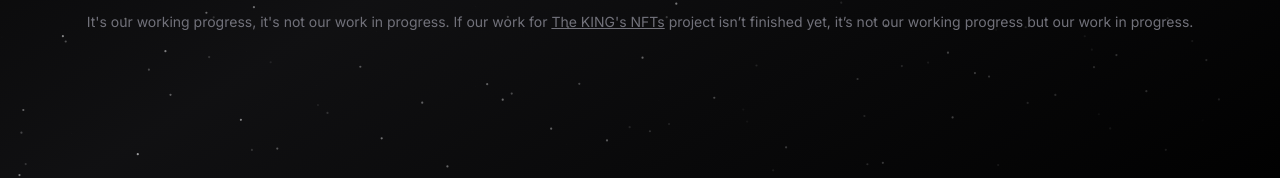
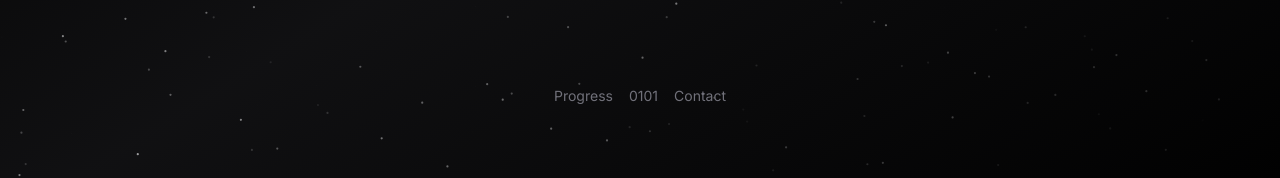
Before and after one commit to myreceiptt/working-progress, a Next.js app: page / in a window 1280 px wide. Shown: the part 573-751 px from the top of the page. Built offline with nearby package versions, Linux system fonts and the light colour scheme; what tailwindcss-debug-screens would draw is missing.

Commit message:
bottom nav

```diff
--- a/app/page.tsx
+++ b/app/page.tsx
@@ -1,5 +1,5 @@
 import Link from "next/link";
-import Image from 'next/image';
+import Image from "next/image";
 import React from "react";
 import Particles from "./components/particles";
 
@@ -51,17 +51,32 @@ export default function Home() {
       <div className="hidden w-screen h-px animate-glow md:block animate-fade-right bg-gradient-to-r from-zinc-300/0 via-zinc-300/50 to-zinc-300/0" />
       <div className="my-16 text-center animate-fade-in">
         <h2 className="text-sm text-zinc-500 ">
-          It's our working progress, it's not our work in progress. If our work for{" "}
+          It's our working progress, it's not our work in progress. If our work
+          for{" "}
           <Link
             target="_blank"
             href="https://iqraa.straight-line.org/the-kings"
             className="underline duration-500 hover:text-zinc-300"
           >
             The KING's NFTs
-          </Link> project isn’t finished yet, it’s not our working progress but our work in progress.
+          </Link>{" "}
+          project isn’t finished yet, it’s not our working progress but our work
+          in progress.
         </h2>
       </div>
+      <nav className="my-16 animate-fade-in">
+        <ul className="flex items-center justify-center gap-4">
+          {navigation.map((item) => (
+            <Link
+              key={item.href}
+              href={item.href}
+              className="text-sm duration-500 text-zinc-500 hover:text-zinc-300"
+            >
+              {item.name}
+            </Link>
+          ))}
+        </ul>
+      </nav>
     </div>
   );
-
 }
--- a/app/progresses/page.tsx
+++ b/app/progresses/page.tsx
@@ -61,7 +61,7 @@ export default async function ProgressesPage() {
 
         <div className="grid grid-cols-1 gap-8 mx-auto lg:grid-cols-2 ">
           <Card>
-            <Link href={`/progresses/${featured.slug}`}>Z
+            <Link href={`/progresses/${featured.slug}`}>
               <article className="relative w-full h-full p-4 md:p-8">
                 <div className="flex items-center justify-between gap-2">
                   <div className="text-xs text-zinc-100">
```
